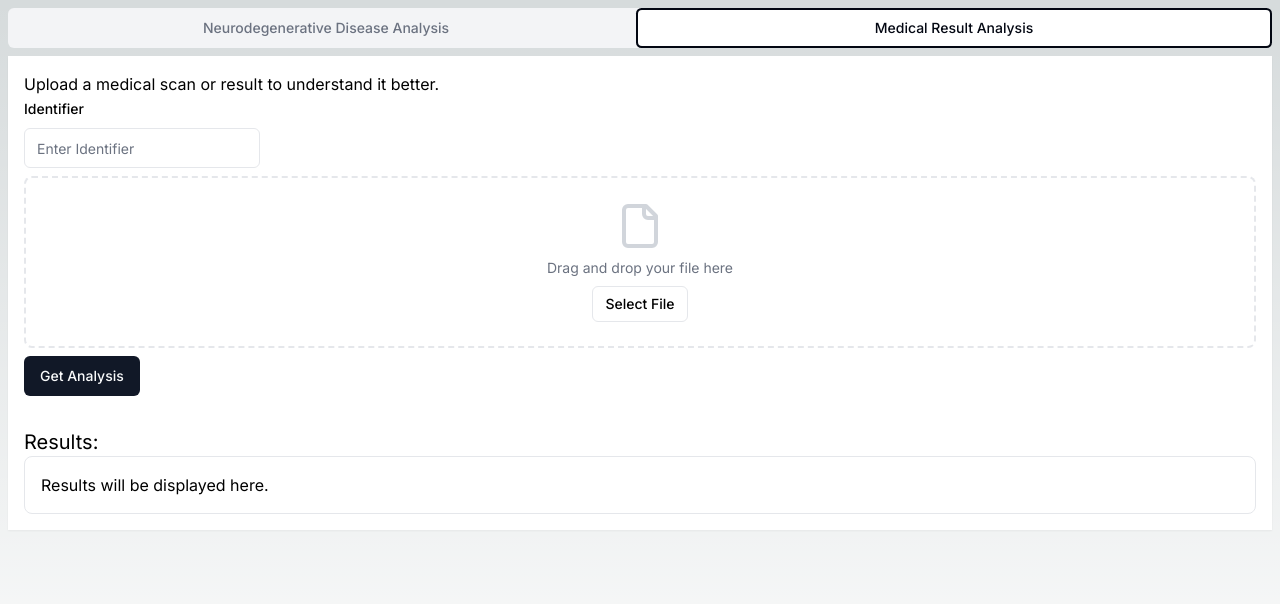
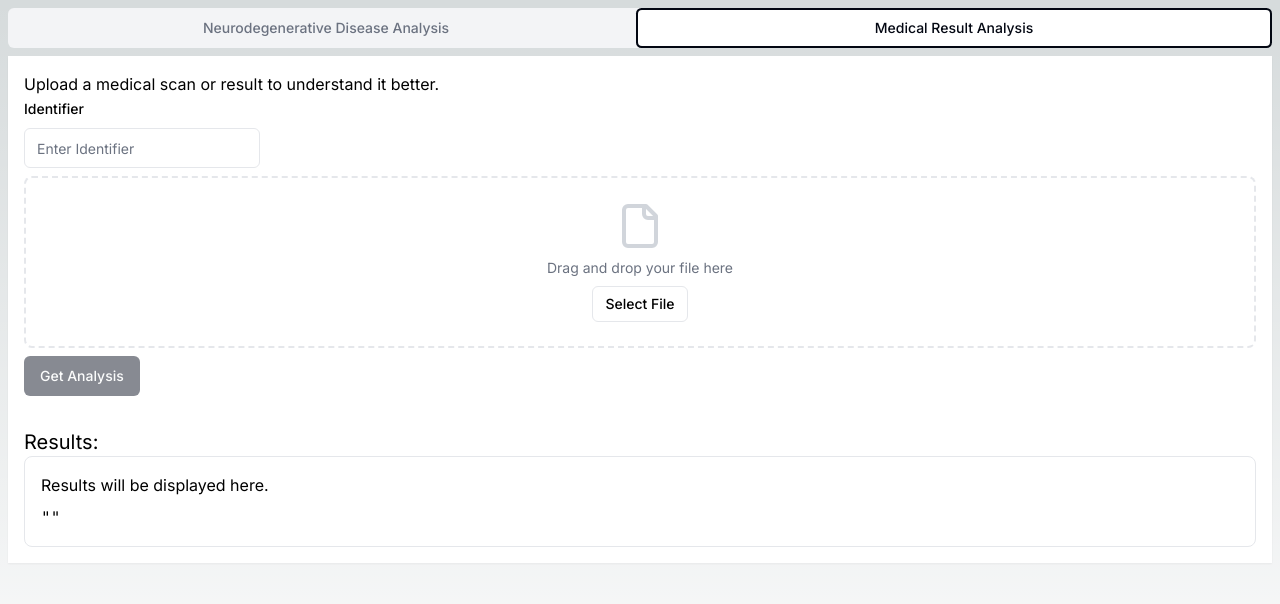
Before and after one commit to listlessbird/neurogenesis, a Next.js app in the folder ui/: page /mri-analysis in a window 1280 px wide. Both pictures are taken after a click on the tab "Medical Result Analysis". Shown: the top 604 px of the page. Built offline with nearby package versions, Linux system fonts and the light colour scheme.

Commit message:
feat(ui): update prompt

```diff
--- a/ui/src/app/(mri)/mri-analysis/result-analysis/results.tsx
+++ b/ui/src/app/(mri)/mri-analysis/result-analysis/results.tsx
@@ -69,10 +69,13 @@ export function ResultAnalysis() {
     acceptedFiles,
   } = useDropzone({ accept: { "image/*": [] } })
 
-  const [result, setResult] = useState("")
+  const [result, setResult] = useState(``)
+
+  const [loading, setLoading] = useState(false)
 
   const makeApiReq = useCallback(async function (fd: FormData) {
     try {
+      setLoading(true)
       const res = await fetch("/api/completions", {
         method: "POST",
         body: fd,
@@ -101,6 +104,8 @@ export function ResultAnalysis() {
       if (error instanceof Error) {
         setResult(`Error: ${error.message}`)
       }
+    } finally {
+      setLoading(false)
     }
   }, [])
 
@@ -221,7 +226,12 @@ export function ResultAnalysis() {
               )}
 
               <div className="self-center">
-                <Button type="submit">Get Analysis</Button>
+                <Button type="submit" disabled={acceptedFiles.length === 0}>
+                  {!!loading ? "Getting Analysis..." : "Get Analysis"}
+                  {!!loading && (
+                    <span className="h-2 w-full max-w-md p-2 ml-2 bg-gray-300 dark:bg-gray-600 rounded-lg animate-pulse self-center" />
+                  )}
+                </Button>
               </div>
             </form>
           </Form>
@@ -231,7 +241,9 @@ export function ResultAnalysis() {
 
           <div className="border rounded-lg dark:bg-gray-950 dark:text-gray-50 p-4 border-opacity-5">
             <p>Results will be displayed here.</p>
-            <p>{result}</p>
+            <div className="mt-2 container">
+              <code>{JSON.stringify(result, null, 2)}</code>
+            </div>
           </div>
         </div>
       </div>
--- a/ui/src/app/api/completions/route.ts
+++ b/ui/src/app/api/completions/route.ts
@@ -32,12 +32,7 @@ export async function POST(req: Request) {
   }
 
   const prompt = `
-  Analyzing Medical Report from Image
-
-    Description:
-
-  Please analyze the medical report depicted in the provided image. The report contains details regarding a patient's health condition. Provide a comprehensive analysis including any diagnoses, notable findings, and recommended courses of action based on the information provided in the image.
-`
+   Can you look at an image and tell me if it's a medical report? If it is, explain what it shows in plain English, like you're talking to someone who doesn't know much medical jargon.`
 
   // return new Response("ok")
   const geminiStream = await genAI
```
